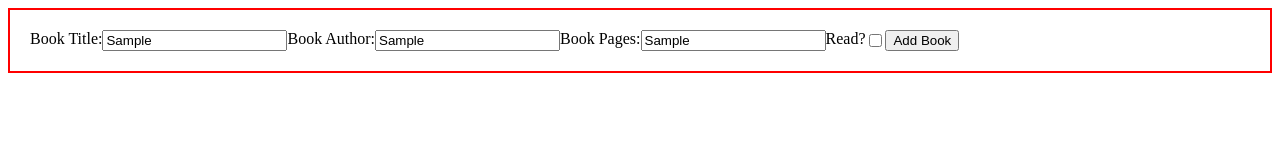
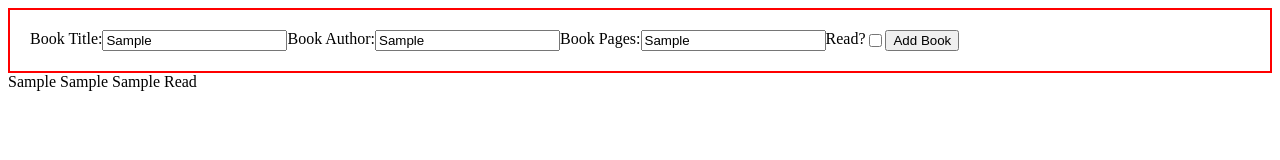
Before and after one commit to cjshallow/book-library, a plain HTML site: page index.html in a window 1280 px wide. Both pictures are taken after typing "Sample", "Sample", "Sample" into the empty fields and a click on the button "Add Book". Drawn offline with Linux system fonts and the light colour scheme.

Commit message:
Submit Button Prints Book Info to Library Card Div

```diff
--- a/index.html
+++ b/index.html
@@ -19,6 +19,9 @@
     <input type="checkbox" id="read" name="read">
     <input type="button" id="add-book-btn" value="Add Book">
 </div>
+<div class = "book-library-cards">
+
+</div>
 
 
 </body>
--- a/main.js
+++ b/main.js
@@ -7,11 +7,19 @@ function Book(title, author, pages, readStatus) {
     this.readStatus = readStatus;
 }
 
-// loop that takes each item of array and displays it in an element, in a function.
-// clicking add book button triggers addition
-
 function displayBooks() {
-
+    myLibrary.forEach(function(book) {
+        let libraryDisplay = document.querySelector(".book-library-cards")
+        libraryDisplay.innerHTML = "";
+            let bookCard = document.createElement('div')
+            bookCard.innerHTML = `
+            ${book.title}
+            ${book.author}
+            ${book.pages}
+            ${book.readStatus ? "Read" : "Not Read"}
+            `
+        libraryDisplay.appendChild(bookCard);
+    })
 }
 
 
```
